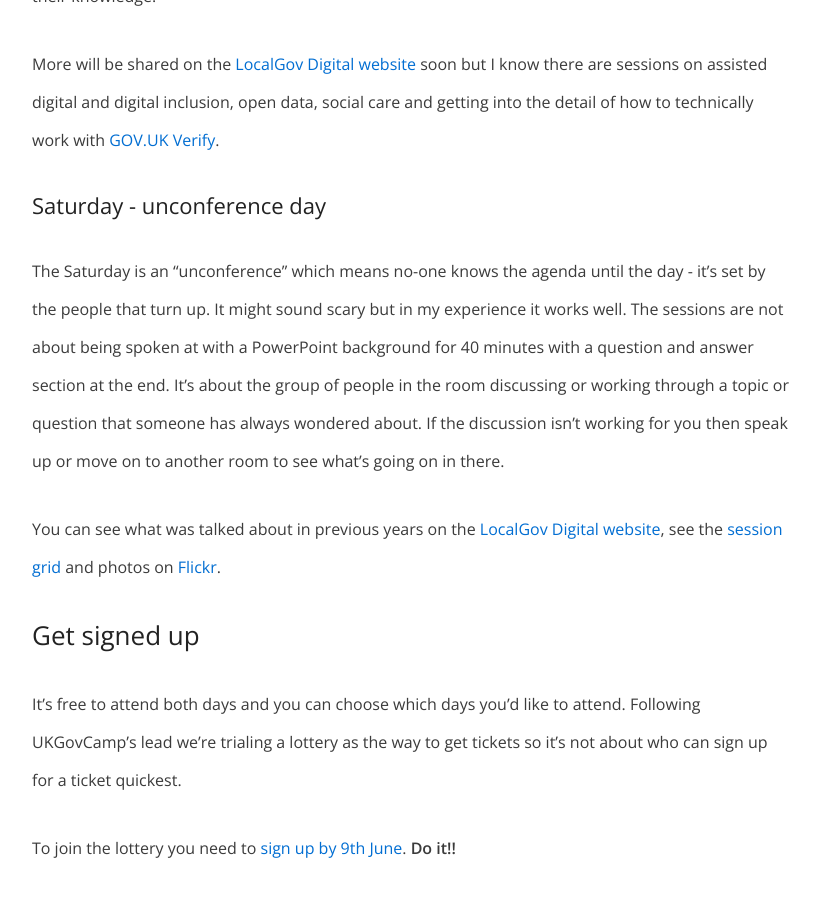
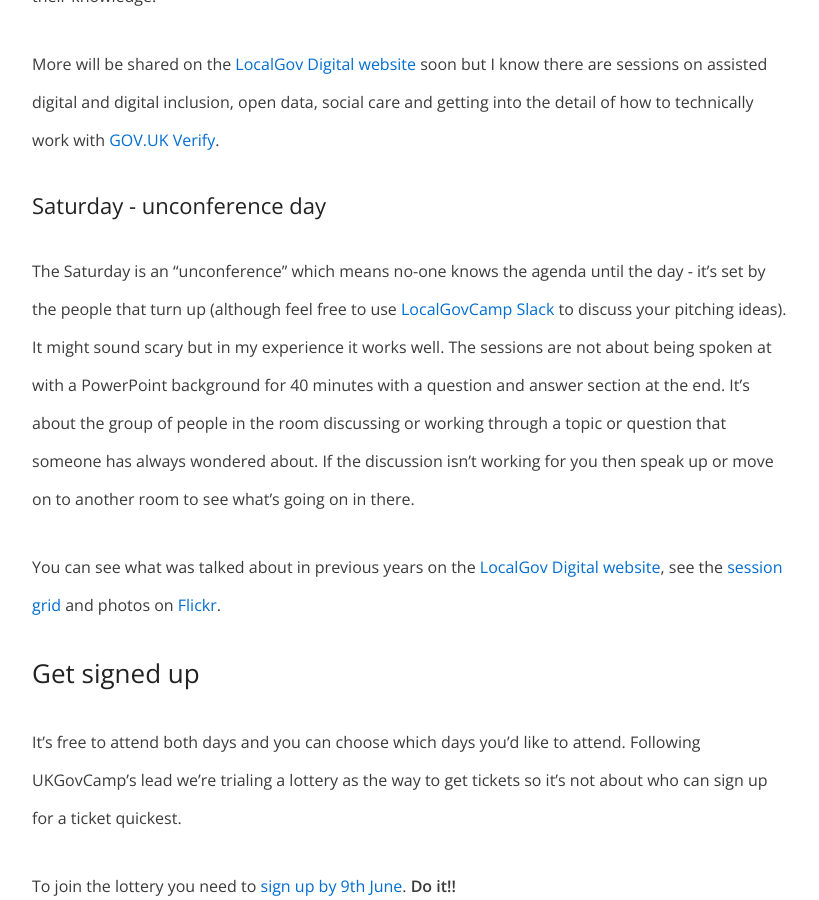
Before and after one commit to BforBen/bforben.github.io, a Jekyll site: the page built from _posts/2017-06-03-localgovcamp-2017-is-coming.markdown, in a window 1280 px wide and 900 px high, scrolled down 1158 px. Shown: the whole window, without its empty margins (228-1047 px from the left). Built offline with Jekyll 4.4.1, drawn with Linux system fonts in a browser that asks for light colours; nearby versions of some CDN libraries; comment, search, counter and statistics services are not loaded; some of the changed text lies outside the part shown.

Commit message:
Updated Localgovcamp 2017 Is Coming

```diff
--- a/_posts/2017-06-03-localgovcamp-2017-is-coming.markdown
+++ b/_posts/2017-06-03-localgovcamp-2017-is-coming.markdown
@@ -17,7 +17,7 @@ More will be shared on the [LocalGov Digital website](http://localgovdigital.inf
 
 ### Saturday - unconference day
 
-The Saturday is an "unconference" which means no-one knows the agenda until the day - it’s set by the people that turn up. It might sound scary but in my experience it works well. The sessions are not about being spoken at with a PowerPoint background for 40 minutes with a question and answer section at the end. It's about the group of people in the room discussing or working through a topic or question that someone has always wondered about. If the discussion isn't working for you then speak up or move on to another room to see what's going on in there.
+The Saturday is an "unconference" which means no-one knows the agenda until the day - it's set by the people that turn up (although feel free to use [LocalGovCamp Slack](https://localgovcamp.slack.com/) to discuss your pitching ideas). It might sound scary but in my experience it works well. The sessions are not about being spoken at with a PowerPoint background for 40 minutes with a question and answer section at the end. It's about the group of people in the room discussing or working through a topic or question that someone has always wondered about. If the discussion isn't working for you then speak up or move on to another room to see what's going on in there.
 
 You can see what was talked about in previous years on the [LocalGov Digital website](http://localgovdigital.info/localgovcamp/localgovcamp-and-fringe-2016/), see the  [session grid](https://j.mp/lgcsessions) and photos on [Flickr](https://www.flickr.com/search/?text=localgovcamp&sort=date-posted-desc).
 
```
